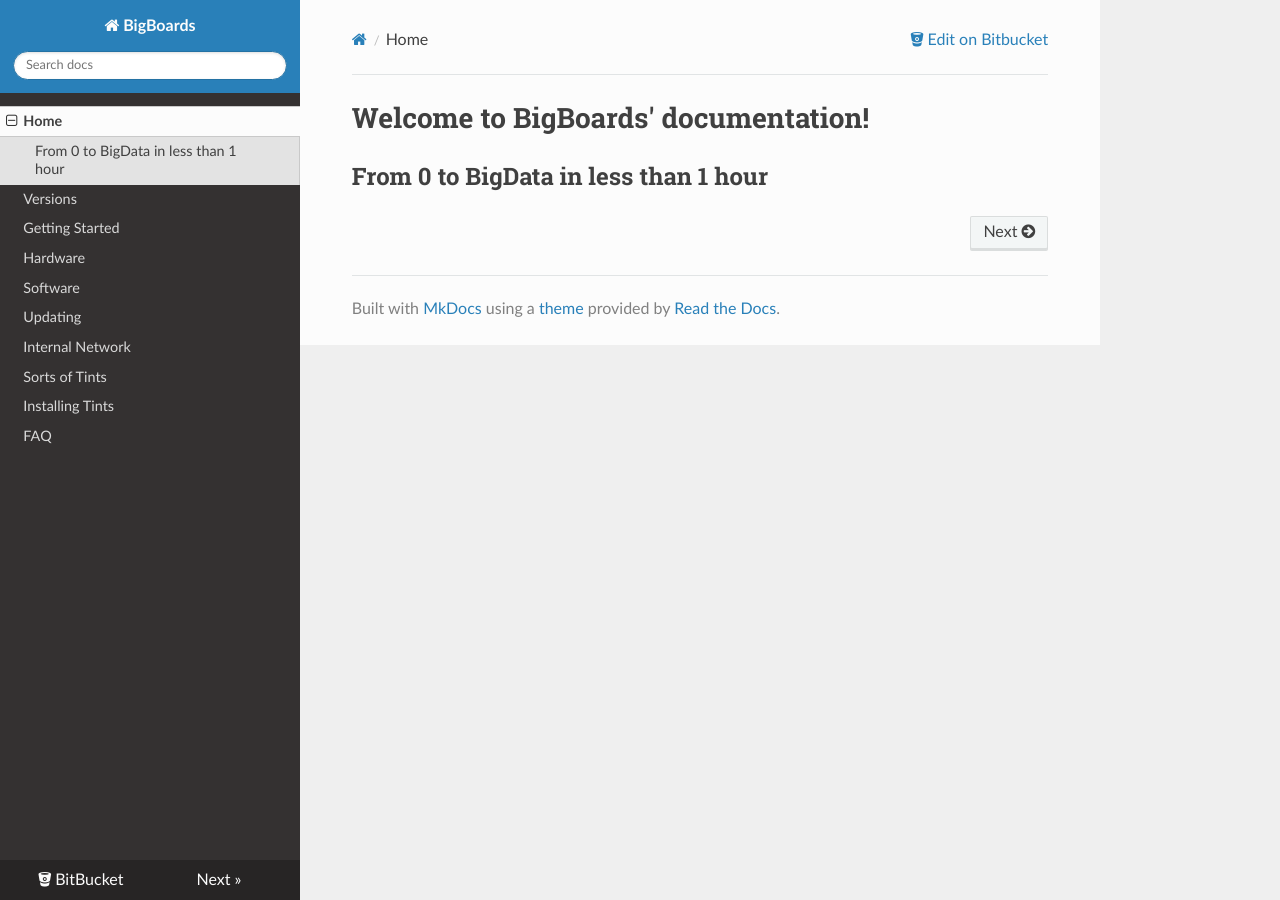
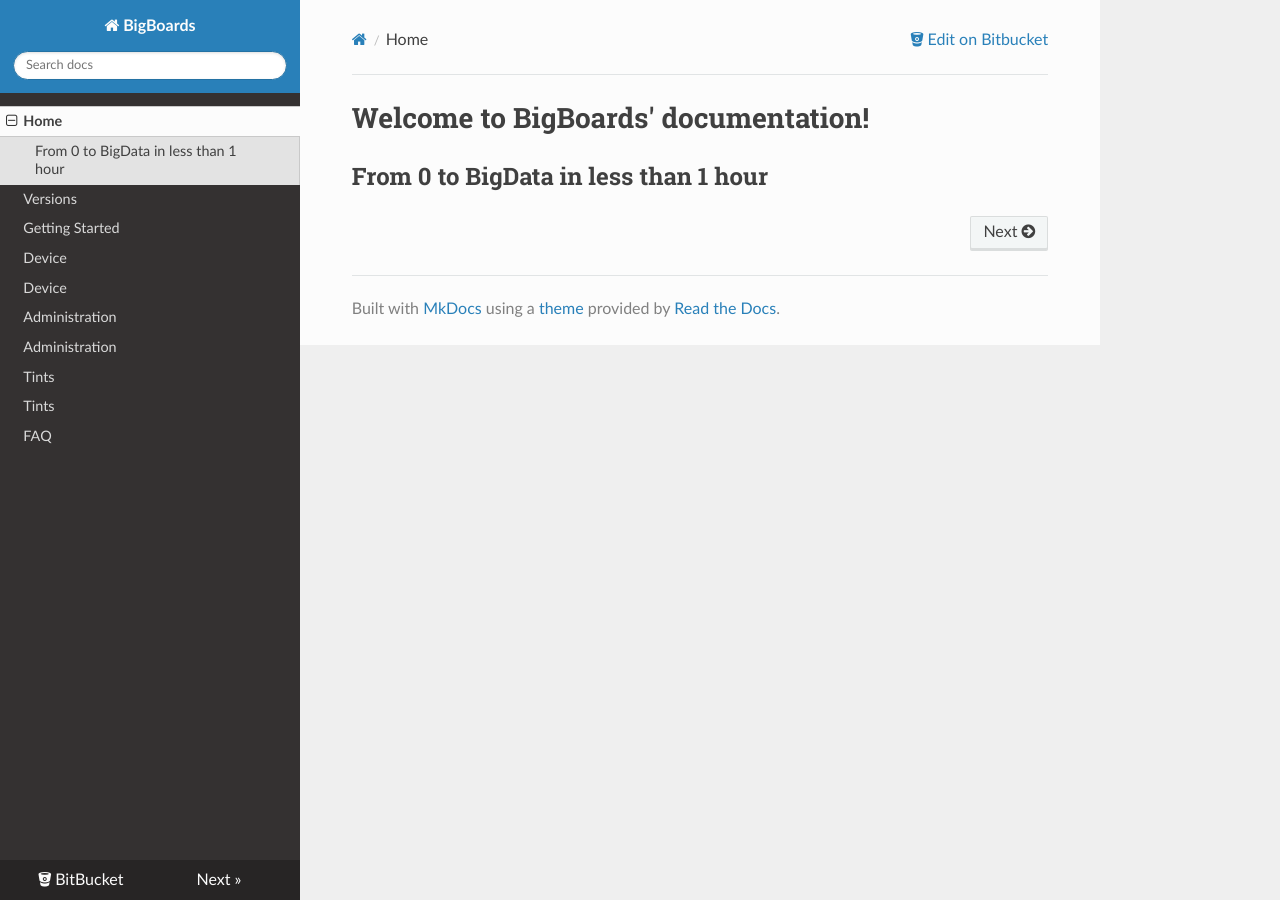
Before and after one commit to bigboards/bigboards-docs, an MkDocs documentation site: the page built from docs/docs/index.md, in a window 1280 px wide. Built offline with MkDocs 1.6.1, drawn with Linux system fonts in a browser that asks for light colours; nearby versions of some CDN libraries; old or Windows-style settings are respelled for this version of MkDocs.

```diff
--- a/docs/mkdocs.yml
+++ b/docs/mkdocs.yml
@@ -7,11 +7,11 @@
 - [index.md, Home]
 - [versions.md, Versions]
 - [gettingstarted.md, Getting Started]
-- [hex/hardware.md, Hardware]
-- [hex/software.md, Software]
-- [administration/update.md, Updating]
-- [administration/internal_network.md, Internal Network]
-- [tints/sorts.md, Sorts of Tints]
-- [tints/install.md, Installing Tints]
+- [hex/hardware.md, Device]
+- [hex/software.md, Device]
+- [administration/update.md, Administration]
+- [administration/internal_network.md, Administration]
+- [tints/sorts.md, Tints]
+- [tints/install.md, Tints]
 - [faq.md, FAQ]
 theme: readthedocs
```
